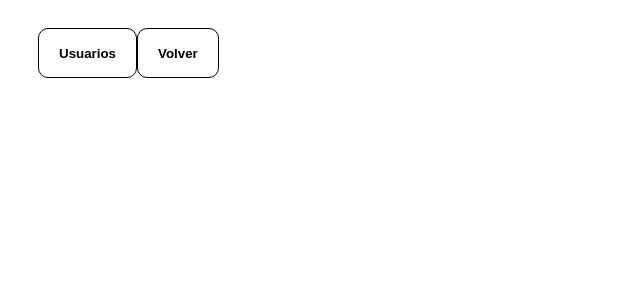
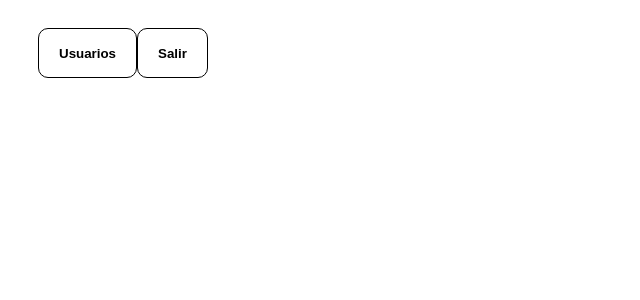
Before and after one commit to angarciama/users-random-data-api, a Nuxt app: page / in a window 1280 px wide. Shown: the top 300 px of the page, without its empty margins (0-640 px from the left). Built offline with nearby package versions, Linux system fonts and the light colour scheme.

Commit message:
[Advance] -pagina index: se cambia mensaje de boton -pagina users/index: se añade ButtonNavigate

```diff
--- a/pages/index.vue
+++ b/pages/index.vue
@@ -2,7 +2,7 @@
   <Layout>
     <template #mainSlot>
       <ButtonNavigate route="users" buttonText="Usuarios"/>
-      <ButtonNavigate route="back" buttonText="Volver"/>
+      <ButtonNavigate route="back" buttonText="Salir"/>
     </template>
   </Layout>
 </template>
--- a/pages/users/index.vue
+++ b/pages/users/index.vue
@@ -1,9 +1,8 @@
 <template>
   <Layout>
     <template #mainSlot>
-      <GeneralUserCard
-          :users="users"
-      />
+      <GeneralUserCard :users="users"/>
+      <ButtonNavigate route="back" buttonText="Volver"/>
     </template>
   </Layout>
 </template>
@@ -15,6 +14,7 @@ import GeneralUserModel from "~/api/models/GeneralUserModel";
 import {getUsers} from "~/api/controllers/users.controller";
 import {userStore} from "~/store/users";
 import Layout from "~/component/Layout/Layout.vue";
+import ButtonNavigate from "~/component/Buttons/ButtonNavigate.vue";
 
 const users = ref<GeneralUserModel[]>([])
 onMounted(async () => {
```
